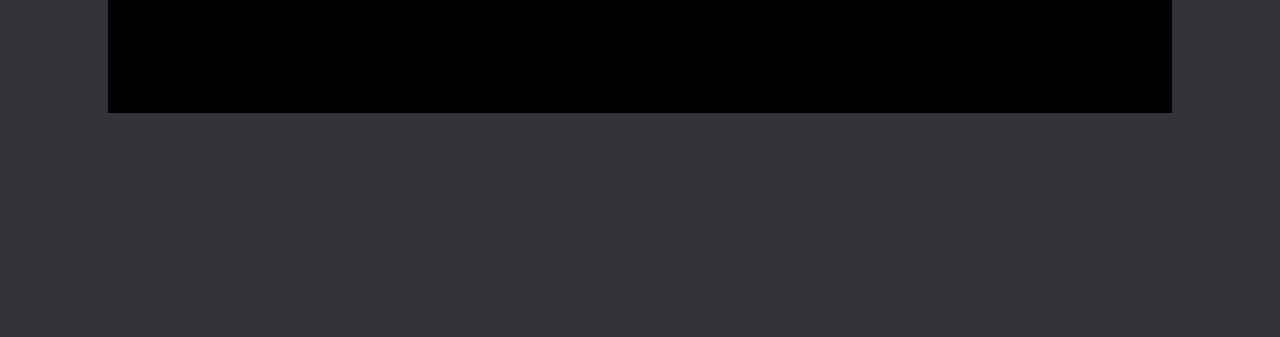
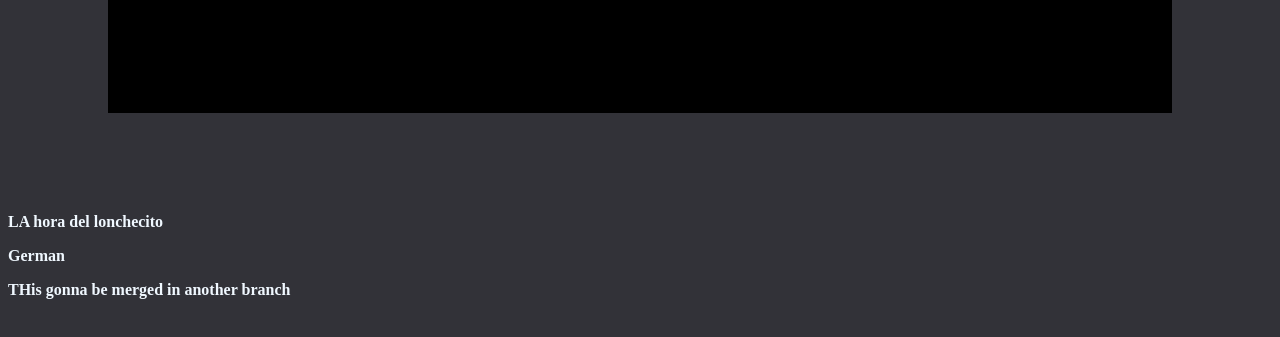
Before and after one commit to s-Woq/git-and-Github-practice, a plain HTML site: page page_blogst.html in a window 1280 px wide. Shown: the part 353-690 px from the top of the page. Drawn offline with Linux system fonts and the light colour scheme.

Commit message:
This is gonna be marged later

```diff
--- a/page_blogst.html
+++ b/page_blogst.html
@@ -21,6 +21,9 @@
         <p>Content Abbreviation , I am listening to the wisp song and I am happy with the results in my exams results I can be better Yup i am sure I can I am happy haha.</p>
     </div>
     </div>
+    <p>LA hora del lonchecito</p>
+    <p> German </p>
+    <p>THis gonna be merged in another branch</p>
     <!-- anotheronebitesthedust -->
 </body>
 </html>
```
